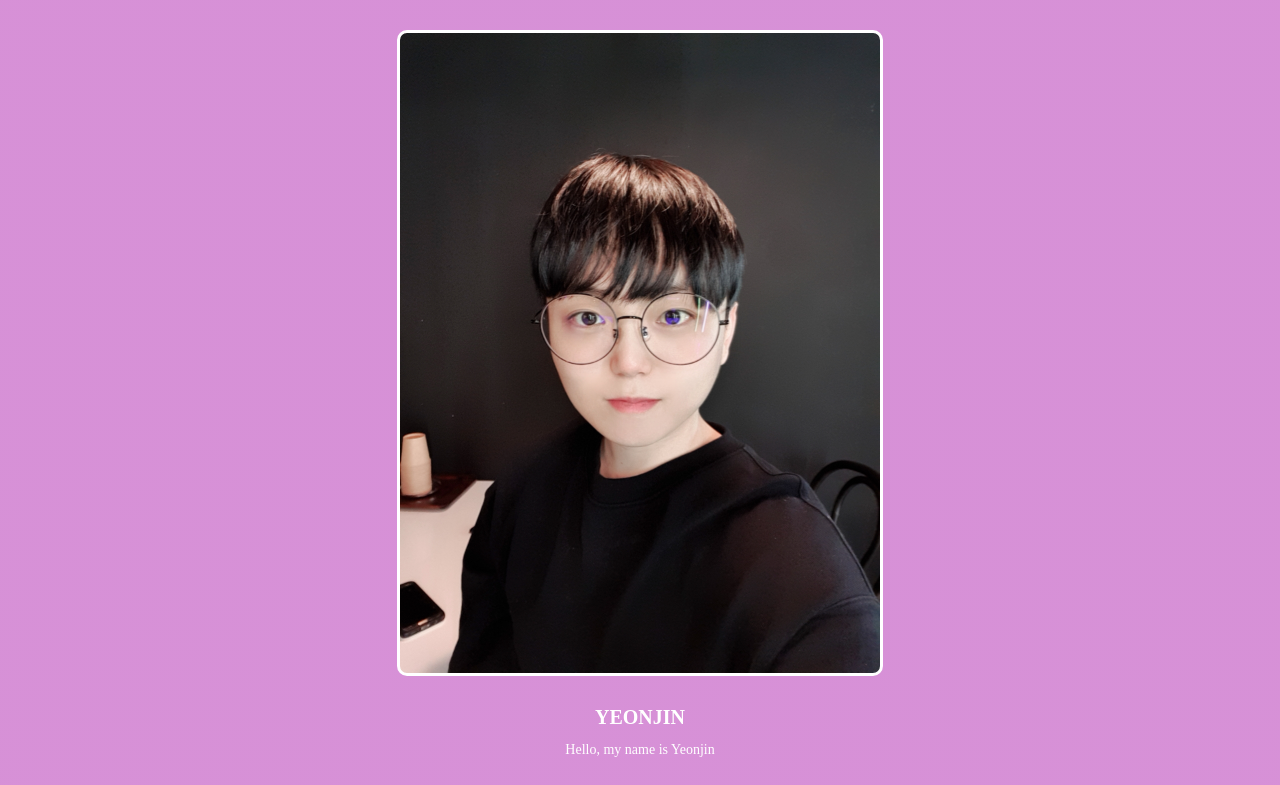
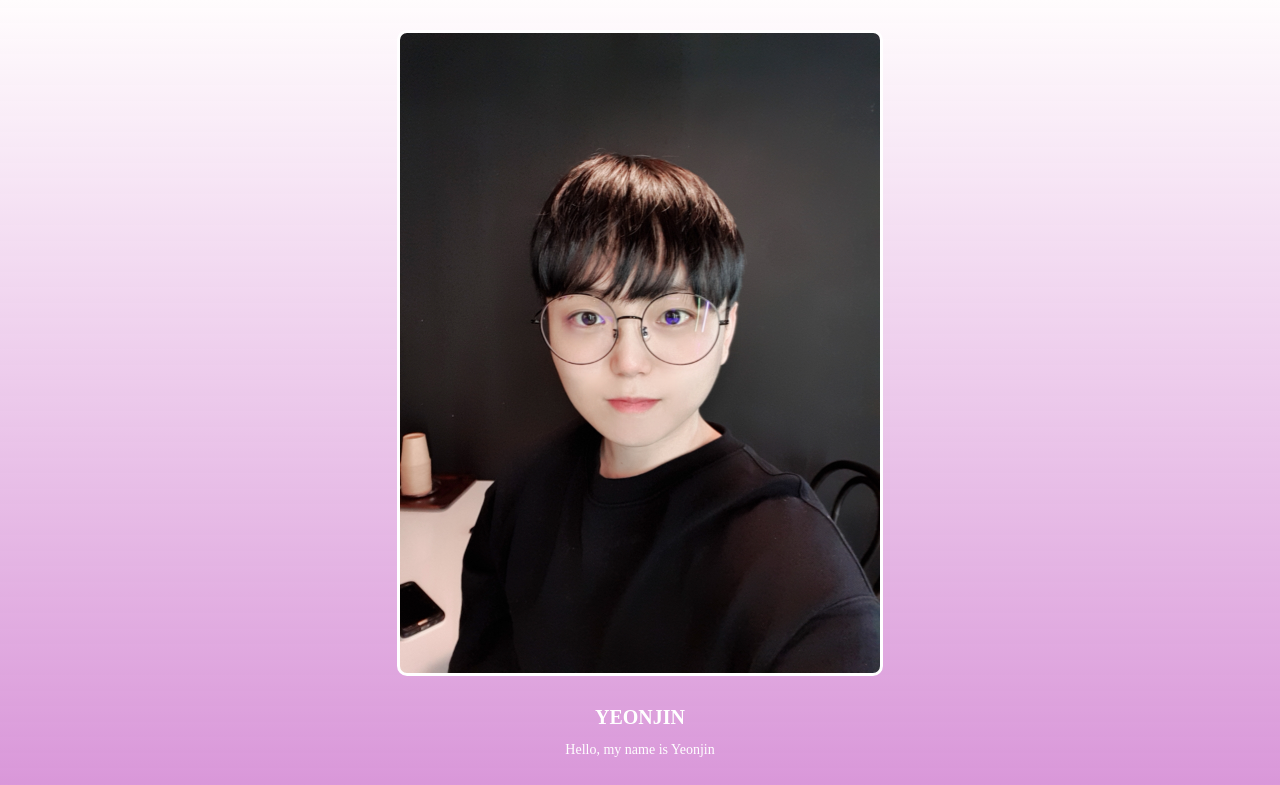
Before and after one commit to Deep-pencil/mypage, a plain HTML site: page index.html in a window 1280 px wide. Shown: the top 785 px of the page. Drawn offline with Linux system fonts and the light colour scheme; a web font is replaced by a local one.

Commit message:
Update index.html

```diff
--- a/index.html
+++ b/index.html
@@ -12,7 +12,7 @@
                 font-family: "Pretendard", serif;
             }
             body {
-                background: linear-gradient(180deg, #cc73ccc9 0%, #cc73ccc9 100%);
+                background: linear-gradient(180deg, #FFFCFD 0%, #cc73ccc9 100%);
                 height: 100vh;
 
                 font-size: 20px;
```
